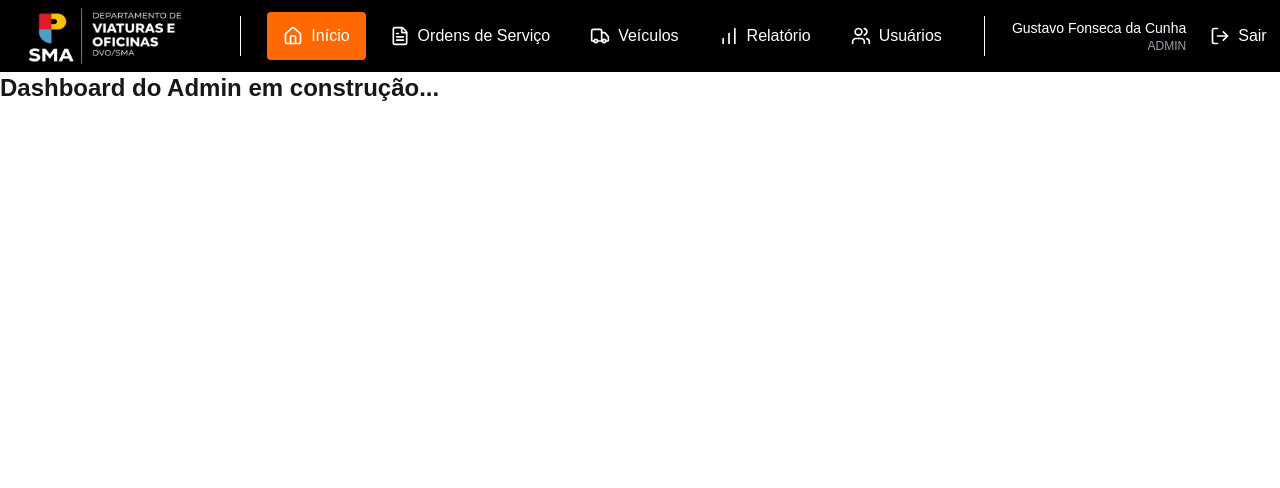
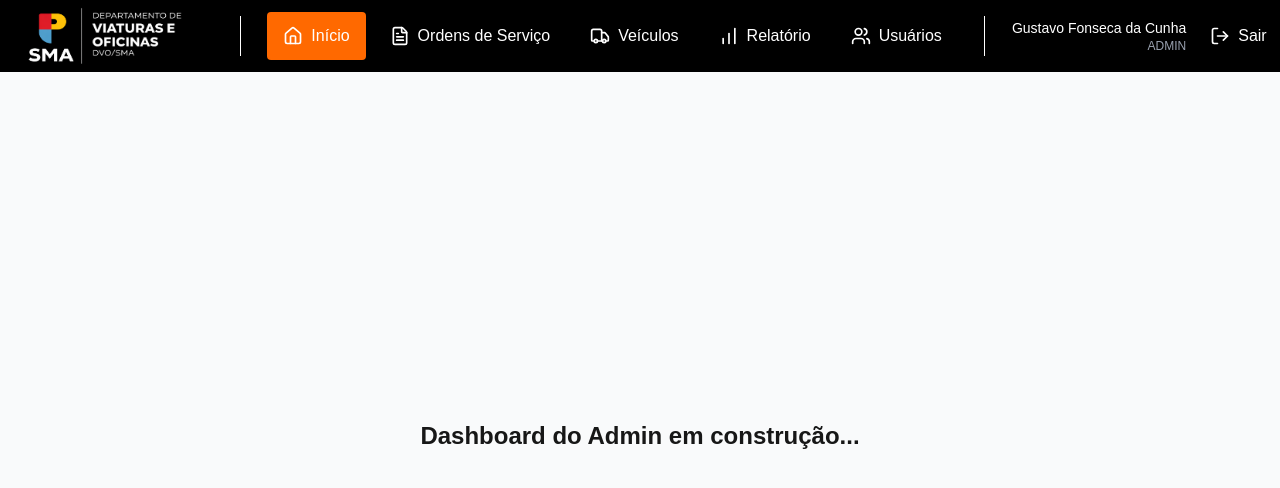
Before and after one commit to EnzoGiacomini/sistema-gestao-frota, a Next.js app: page /admin in a window 1280 px wide. Shown: the top 488 px of the page. Built offline with nearby package versions, Linux system fonts and the light colour scheme.

Commit message:
styles: arrumei o layout

```diff
--- a/src/app/admin/layout.tsx
+++ b/src/app/admin/layout.tsx
@@ -2,9 +2,9 @@
 
 export default function AdminLayout({ children }: { children: React.ReactNode }) {
   return (
-    <div className="flex flex-col min-h-screen">
+    <div className="min-h-screen flex flex-col bg-gray-50">
         <Header />
-      <main className="flex-1">
+      <main className="flex-1 w-full px-4 xl:px-12 flex flex-col justify-center items-center py-8">
         {children}
       </main>
     </div>
```
